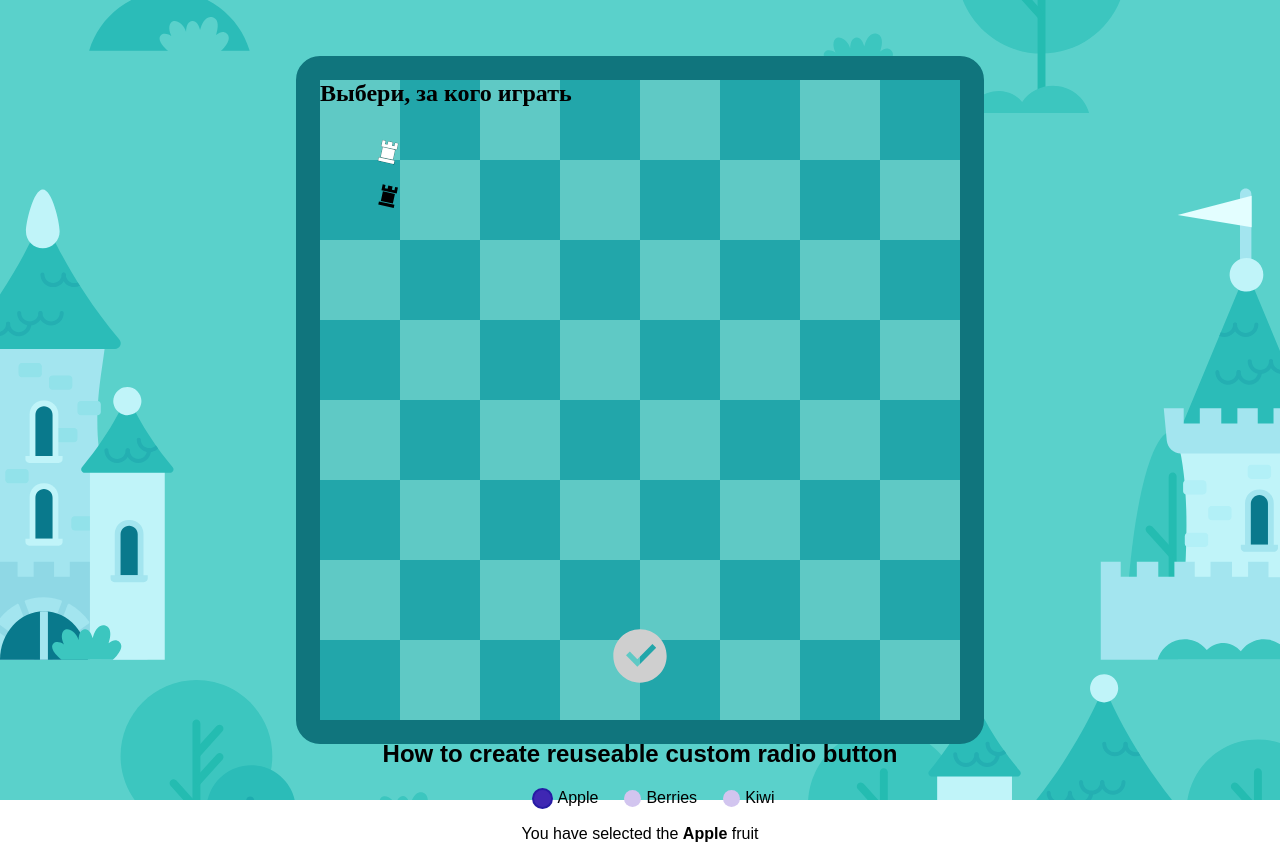
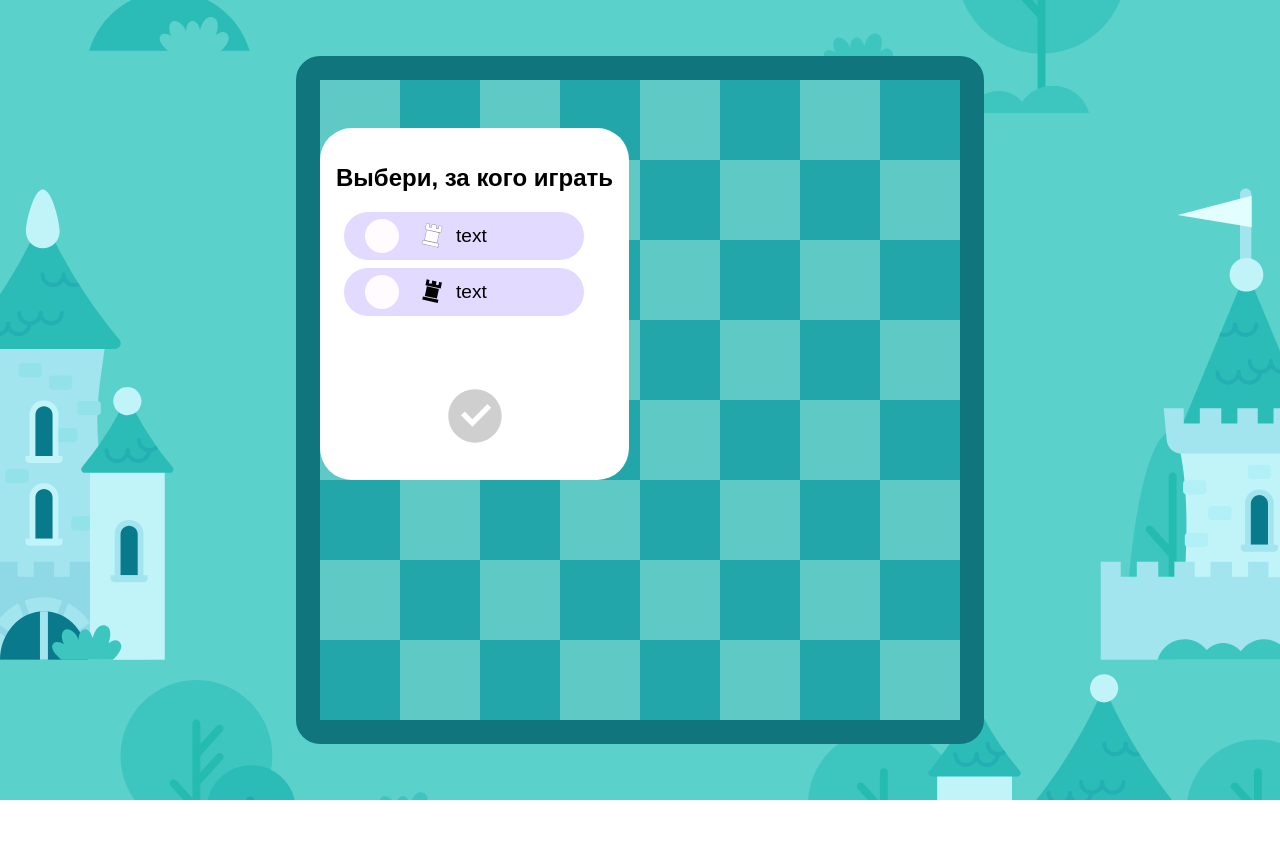
Before and after one commit to uchenick55/chess, a React (Create React App) app: page / in a window 1280 px wide. After the commit the page ends 800 px from the top, so only its background shows below. Built offline with nearby package versions, Linux system fonts and the light colour scheme.

Commit message:
заменил на другое меню выбора цвета, вроде попроще (невного)

```diff
--- a/src/components/renderGame/Menu/Menu.tsx
+++ b/src/components/renderGame/Menu/Menu.tsx
@@ -15,11 +15,9 @@ const Menu: React.FC = () => {
 
     const dispatch = useDispatch()
 
-    return <div className={classes.menuCommonUp}>
+    return <div className={classes.menuCommon} style={{width: fieldWidthHeightLocal*8, height:fieldWidthHeightLocal*8 }}>
+        <div className={classes.chooseWhooPlay}>Выбери, за кого играть</div>
 
-        <div className={classes.menuCommon} style={{width: fieldWidthHeightLocal*8, height:fieldWidthHeightLocal*8 }}>
-            <div className={classes.chooseWhooPlay}>Выбери, за кого играть</div>
-            <br/>
         <div className={classes.radio}>
             <label className={classes.customRadio}>
                 <input
@@ -67,8 +65,6 @@ const Menu: React.FC = () => {
                 }}
             />
         </div>
-        </div>
-
 
     </div>
 }
--- a/src/components/renderGame/Menu/Radio.tsx
+++ b/src/components/renderGame/Menu/Radio.tsx
@@ -1,48 +1,68 @@
-import React, { useState } from "react";
+import React, {useState} from "react";
 import RadioButton from "./RadioButton";
-import "./styles.css";
+import classes from "./radioButton.module.css"
+import blackRook from "../../../assets/svg/black-rook.svg"
+import whiteRook from "../../../assets/svg/white-rook.svg"
+import checkboxNotChoosen from "../../../assets/svg/checkboxNotChoosen.svg";
+import checkboxChoosen from "../../../assets/svg/checkboxChoosen.svg";
+import {fieldActions} from "../../../redux/field-reducer";
+import {PlayerType} from "../../common/types/commonTypes";
+import {useDispatch, useSelector} from "react-redux";
+import {GlobalStateType} from "../../../redux/store-redux";
 
 function Radio() {
+    const player1Color: PlayerType = useSelector((state: GlobalStateType) => state.chess.commonGameParam.player1Color) // кто ходит первым
+    const showMenu = useSelector((state: GlobalStateType) => state.chess.commonGameParam.showMenu) // нужно ли показывать меню
+    const fieldWidthHeightLocal = useSelector((state: GlobalStateType) => state.chess.commonGameParam.fieldParams.fieldWidthHeight)
+    const dispatch = useDispatch()
+
     const [fruits, setFruits] = useState("Apple");
 
-    const handleChange = (event:any) => {
+    const handleChange = (event: any) => {
         setFruits(event.target.value);
     };
 
-    const isChecked = (value:any) => fruits === value;
+    const isChecked = (value: any) => fruits === value;
 
     return (
-        <div className="App">
-            <h2>How to create reuseable custom radio button</h2>
-            <div className="radiobutton-div">
+        <div className={classes.radioCommon}>
+            <h2>Выбери, за кого играть</h2>
+            <div className={classes.radiobuttonDiv}>
                 <RadioButton
-                    id="Apple"
-                    name="Apple"
-                    value="Apple"
-                    text="Apple"
-                    onChange={handleChange}
-                    checked={isChecked("Apple")}
+                    id="за белых"
+                    name="за белых"
+                    value="за белых"
+                    text="за белых"
+                    onChange={() => {
+                        dispatch(fieldActions.setFirstStepAC("whitePlayer"))
+                    }}
+                    checked={player1Color === "whitePlayer"}
+                    src={whiteRook}
                 />
+
+            </div>
+            <div className={classes.radiobuttonDiv}>
                 <RadioButton
-                    id="Berries"
-                    name="Berries"
-                    value="Berries"
-                    text="Berries"
-                    onChange={handleChange}
-                    checked={isChecked("Berries")}
-                />
-                <RadioButton
-                    id="Kiwi"
-                    name="Kiwi"
-                    value="Kiwi"
-                    text="Kiwi"
-                    onChange={handleChange}
-                    checked={isChecked("Kiwi")}
+                    id="за чёрных"
+                    name="за чёрных"
+                    value="за чёрных"
+                    text="за чёрных"
+                    onChange={() => {
+                        dispatch(fieldActions.setFirstStepAC("blackPlayer"))
+                    }}
+                    checked={player1Color === "blackPlayer"}
+                    src={blackRook}
                 />
             </div>
-            <p>
-                You have selected the <strong>{fruits}</strong> fruit{" "}
-            </p>
+
+            <div className={classes.checkboxCommon} >
+                <img src={player1Color==="unchecked" ?checkboxNotChoosen :checkboxChoosen} alt=""
+                     className={player1Color==="unchecked"?classes.checkboxDisabled: classes.checkbox}
+                     onClick={()=>{
+                         player1Color!=="unchecked" && dispatch(fieldActions.showMenuAC(false))
+                     }}
+                />
+            </div>
         </div>
     );
 }
--- a/src/components/renderGame/Menu/RadioButton.tsx
+++ b/src/components/renderGame/Menu/RadioButton.tsx
@@ -1,14 +1,16 @@
-import "./styles.css";
+import classes from "./radioButton.module.css"
+import blackRook from "../../../assets/svg/black-rook.svg";
+import React from "react";
 
 type RadioButtonType = {
-    id: any, text:any, name:any, onChange:any, checked:any, value:any
+    id: any, text:any, name:any, onChange:any, checked:any, value:any, src: any
 }
 
-const RadioButton: React.FC< RadioButtonType> = ({ id, text, name, onChange, checked, value }) => {
+const RadioButton: React.FC< RadioButtonType> = ({ id, text, name, onChange, checked, value, src }) => {
     return (
-        <label htmlFor={id} className="radiobutton-label">
+        <label htmlFor={id} className={classes.radiobuttonLabel}>
             <input
-                className="radiobutton-input"
+                className= {classes.radiobuttonInput}
                 type="radio"
                 name={name}
                 id={id}
@@ -16,8 +18,9 @@ const RadioButton: React.FC< RadioButtonType> = ({ id, text, name, onChange, che
                 onChange={onChange}
                 checked={checked}
             />
-            <span className="custom-radiobutton" />
-            {text}
+            <span className={classes.customRadiobutton}/>
+            <img src={src} alt="" className={classes.rook}/>
+            <div className={classes.text}>text</div>
         </label>
     );
 };
--- a/src/components/renderGame/Menu/radioButton.module.css
+++ b/src/components/renderGame/Menu/radioButton.module.css
@@ -1,39 +1,86 @@
-.App {
+.radioCommon {
     font-family: sans-serif;
     text-align: center;
+    background: white;
+    position: absolute;
+    top: 3rem;
+    border-radius: 2rem;
+    padding: 1rem;
+    height: 20rem;
 }
 
-.radiobutton-input {
+.radiobuttonInput {
     visibility: hidden;
+
 }
 
-.radiobutton-label {
+.radiobuttonLabel {
+    display: flex;
+    cursor: pointer;
+    align-items: center;
+    justify-content: center;
+}
+
+.customRadiobutton {
+    height: 1.4rem;
+    width: 1.4rem;
+    border-radius: 50%;
+    cursor: pointer;
+    background-color: rgb(255,251,255);
+    border: 0.4rem solid rgb(255,251,255);
+
+
+}
+.radiobuttonInput:checked + .customRadiobutton {
+    border: 0.4rem solid rgb(255,251,255);
+    background-color: rgb(167,149,231);
+}
+
+.radiobuttonDiv {
+    display: flex;
+    width: 15rem;
+    background-color: rgb(226,218,255);
+    border-radius: 2rem;
+    height: 3rem;
+    margin: 0.5rem;
+    position: relative;
+}
+.rook {
+    width: 1.7rem;
+    padding-left: 0.7rem;
+    padding-right: 0.7rem;
+    transform: rotate(12deg);
+    position: absolute;
+    left: 4rem;
+    top: 0.5rem;
+}
+.text {
+    position: absolute;
+    left: 7rem;
+    top: 0.8rem;
+    font-family: sans-serif;
+    font-size: 1.2rem;
+
+}
+
+
+.checkboxCommon {
+    position: absolute;
+    bottom: 2rem;
+    left: 4rem;
+    right: 4rem;
     display: flex;
     align-items: center;
-    gap: 5px;
+    justify-content: center;
+}
+.checkboxDisabled {
+    width: 4rem;
+}
+.checkbox {
+    width: 4rem;
+    transition: 0.5s ease-in-out;
     cursor: pointer;
 }
-
-.custom-radiobutton {
-    height: 17px;
-    width: 17px;
-    border-radius: 50%;
-    cursor: pointer;
-    background-color: #d2c5ef;
-    display: inline-block;
+.checkbox:hover {
+    transform: scale(1.1);
 }
-.radiobutton-input:checked + .custom-radiobutton {
-    border: 2px solid #261ba4;
-    background-color: #3f27b3;
-}
-
-/* .radiobutton-input:checked + span {
-  border: 2px solid #261BA4;
-  background-color: #3F27B3;
-} */
-
-.radiobutton-div {
-    display: flex;
-    justify-content: center;
-    align-items: center;
-}
--- a/src/components/renderGame/Menu/styles.css
+++ /dev/null
@@ -1,39 +0,0 @@
-.App {
-    font-family: sans-serif;
-    text-align: center;
-}
-
-.radiobutton-input {
-    visibility: hidden;
-}
-
-.radiobutton-label {
-    display: flex;
-    align-items: center;
-    gap: 5px;
-    cursor: pointer;
-}
-
-.custom-radiobutton {
-    height: 17px;
-    width: 17px;
-    border-radius: 50%;
-    cursor: pointer;
-    background-color: #d2c5ef;
-    display: inline-block;
-}
-.radiobutton-input:checked + .custom-radiobutton {
-    border: 2px solid #261ba4;
-    background-color: #3f27b3;
-}
-
-/* .radiobutton-input:checked + span {
-  border: 2px solid #261BA4;
-  background-color: #3F27B3;
-} */
-
-.radiobutton-div {
-    display: flex;
-    justify-content: center;
-    align-items: center;
-}
--- a/src/components/renderGame/renderGame.tsx
+++ b/src/components/renderGame/renderGame.tsx
@@ -92,9 +92,9 @@ const RenderGame: React.FC = (() => {
             {rendr123ABC} {/* отрисовка полей 123ABC*/}
 
             {fieldRender} {/*отрисовка самого поля c ячейками и фигурами*/}
-            {showMenu && <Menu/>} {/*отрисовка меню в зависимости от флага показа меню*/}
-            <Radio/>
+            {showMenu && <Radio/>} {/*отрисовка меню в зависимости от флага показа меню*/}
 
+          {/*  <Menu/>*/}
         </div>
 
 
```
Lines whose indentation alone changed are shown as unchanged.
